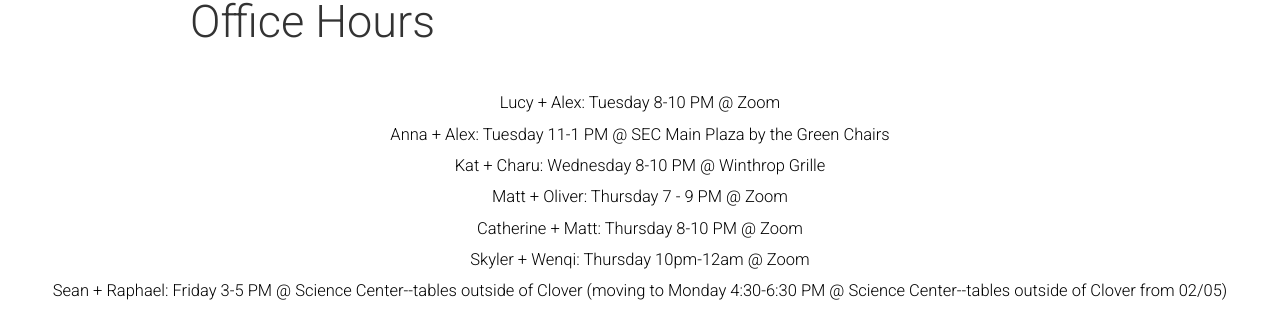
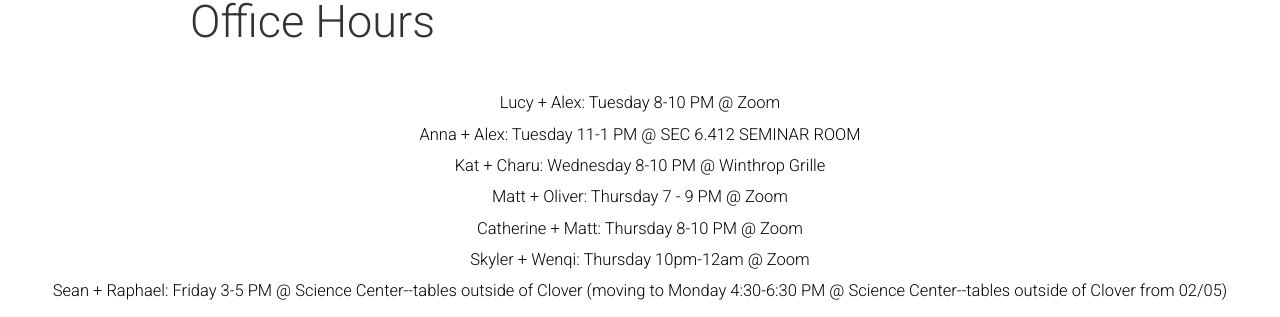
Before and after one commit to harvard-ml-courses/cs181-web, a Jekyll site: the page built from officehours.html, in a window 1280 px wide. Shown: the part 158-475 px from the top of the page. Built offline with Jekyll 4.4.1, drawn with Linux system fonts in a browser that asks for light colours.

Commit message:
Update officehours.html

```diff
--- a/officehours.html
+++ b/officehours.html
@@ -10,7 +10,7 @@ weight: 0
       Lucy + Alex: Tuesday 8-10 PM @ Zoom
     </li>
     <li>
-      Anna + Alex: Tuesday 11-1 PM @ SEC Main Plaza by the Green Chairs
+      Anna + Alex: Tuesday 11-1 PM @ SEC 6.412 SEMINAR ROOM
     </li>
     <li>
       Kat + Charu: Wednesday 8-10 PM @ Winthrop Grille
```
